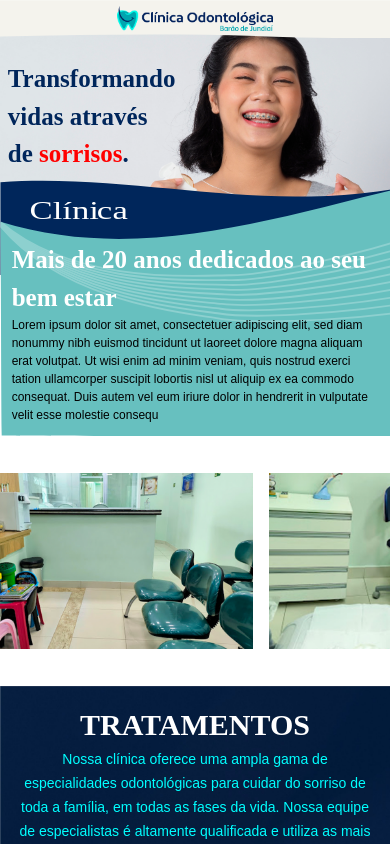
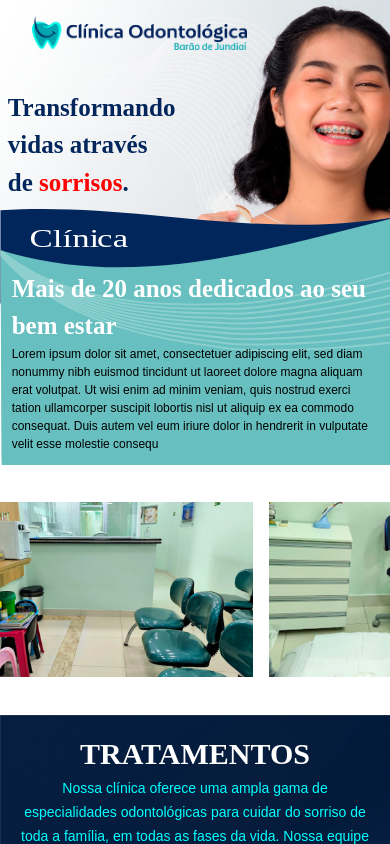
Before and after one commit to silvioVenton/odontologia, a Next.js app: page / in a window 390 px wide. Shown: the top 844 px of the page. Built offline with nearby package versions, Linux system fonts and the light colour scheme.

Commit message:
atualizacao

```diff
--- a/src/app/globals.css
+++ b/src/app/globals.css
@@ -5,15 +5,17 @@
 *{
   font-family:BreeGRK-Regular, Bree GRK;
 }
-.background{
-  position: absolute;
-  z-index: -1;
-  width: 100%;
-  height: auto;
-  margin-top: 50px;
+body{
+  background-image: url('/img_background.png');
+  background-repeat: no-repeat;
+  background-size: 130%;
+
+
 }
 
+
 .container_head{
+
   background-image: url("/svg_onda.svg");
   background-repeat: no-repeat;
   background-size: cover;
@@ -521,34 +523,32 @@
 
 @media (max-width:440px){
 
-  .background{
-
-    position: absolute;
-    z-index: -1;
-    max-width: 480px;
-    height:auto;
-    margin-top: 1rem;
+  body{
+    background-image: url('/img_background.png');
+    background-repeat: no-repeat;
+    background-size: 130%;
+    position: relative;
 
 
 
   }
+
+
   .container_head{
+    background-image: none;
+    justify-content: flex-start;
+    padding-left: 2rem;
 
-    background-image: url("/svg_onda.svg");
-    background-repeat: no-repeat;
-    background-size: cover;
-    display:flex;
 
-    width: 100%;
 
 
 
   }
 
   .img_logo{
-    width: 40%;
-    padding-top: .4rem;
-    padding-bottom: .4rem;
+    width:60%;
+    padding-top: 1rem;
+    padding-bottom: 1rem;
 
 
   }
--- a/src/app/layout.tsx
+++ b/src/app/layout.tsx
@@ -29,16 +29,9 @@ export default function RootLayout({
     <html lang="pt-BR">
 
       <body className={inter.className}>
-        <Image
-          src="/img_background.png"
-          width={800}
-          height={400}
-          alt="planodeFundo"
-          className="background"
 
 
 
-        />
 
 
         <Cabecalho />
```
Also changed, not shown: public/img_background.png.
